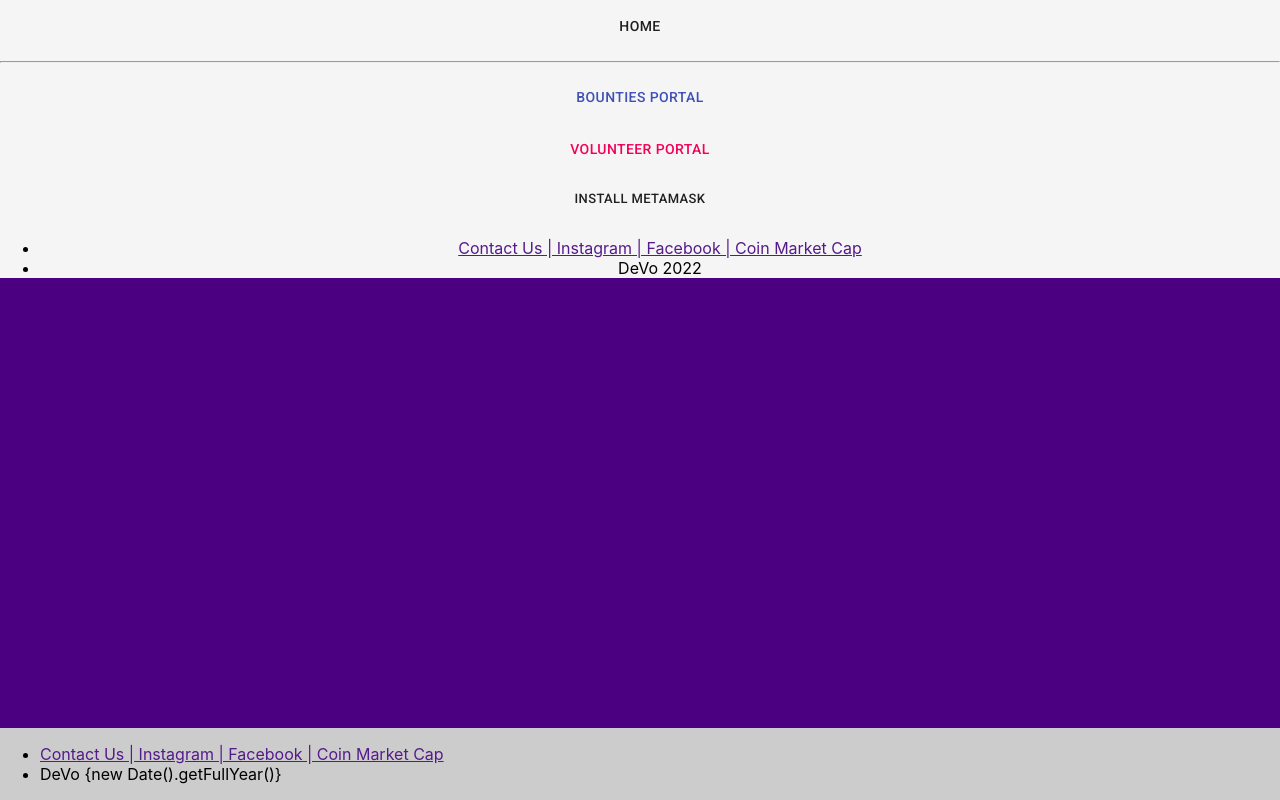
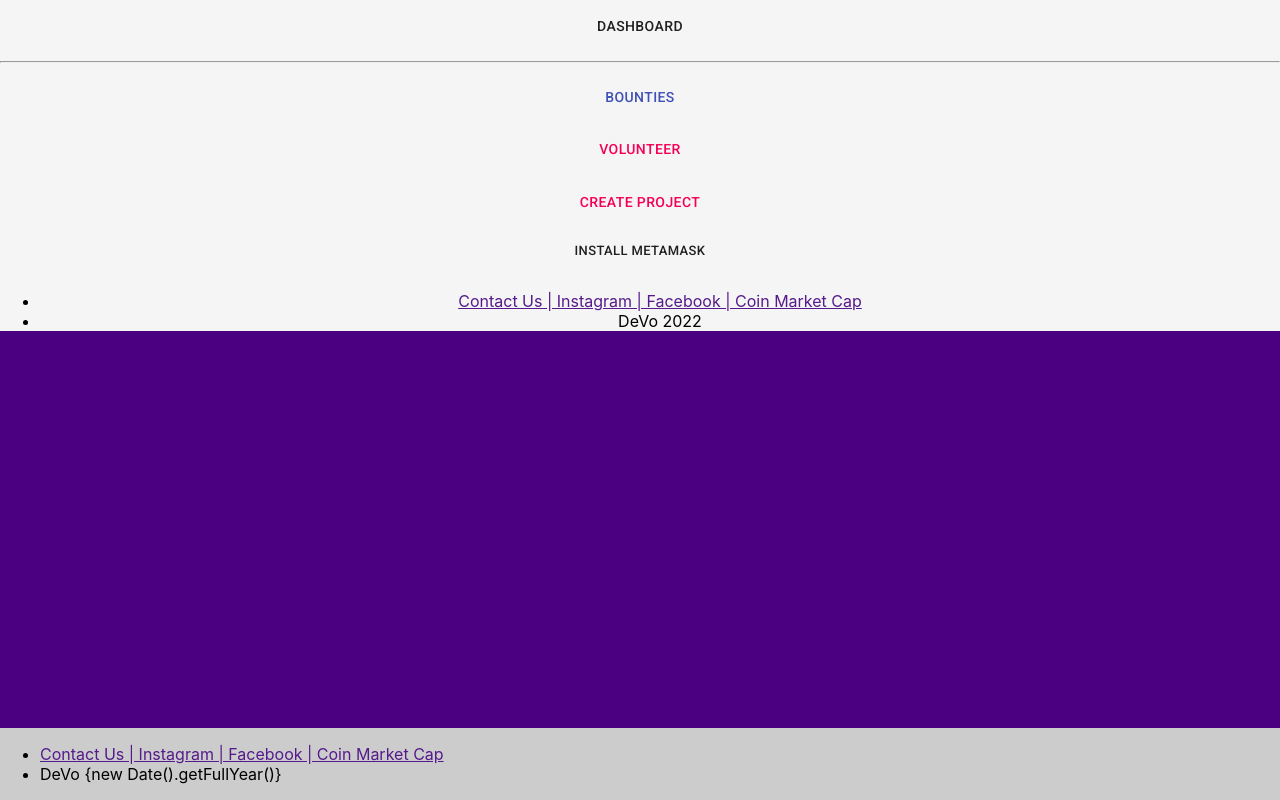
Before and after one commit to DeVoprotocol/payrollTS, a React (Create React App) app: page / in a window 1280 px wide. Built offline with nearby package versions, Linux system fonts and the light colour scheme; what web3 would draw is missing.

Commit message:
Update Home.tsx

```diff
--- a/src/containers/Home.tsx
+++ b/src/containers/Home.tsx
@@ -25,17 +25,22 @@ class Home extends Component {
     return (
       <div>
         <StyledButton>
-          <Link to="/" className="link">Home</Link>
+          <Link to="/" className="link">Dashboard</Link>
         </StyledButton>
         <hr />
         <div>
           <StyledButton color="primary">
-            <Link to="/contractors" className="link">Bounties Portal</Link>
+            <Link to="/contractors" className="link">Bounties</Link>
           </StyledButton>
         </div>
         <div>
           <StyledButton color="secondary">
-            <Link to="/employer" className="link">Volunteer Portal</Link>
+            <Link to="/employer" className="link">Volunteer</Link>
+          </StyledButton>
+        </div>
+        <div>
+          <StyledButton color="secondary">
+            <Link to="/employer" className="link">Create Project</Link>
           </StyledButton>
         </div>
         <div>
```
